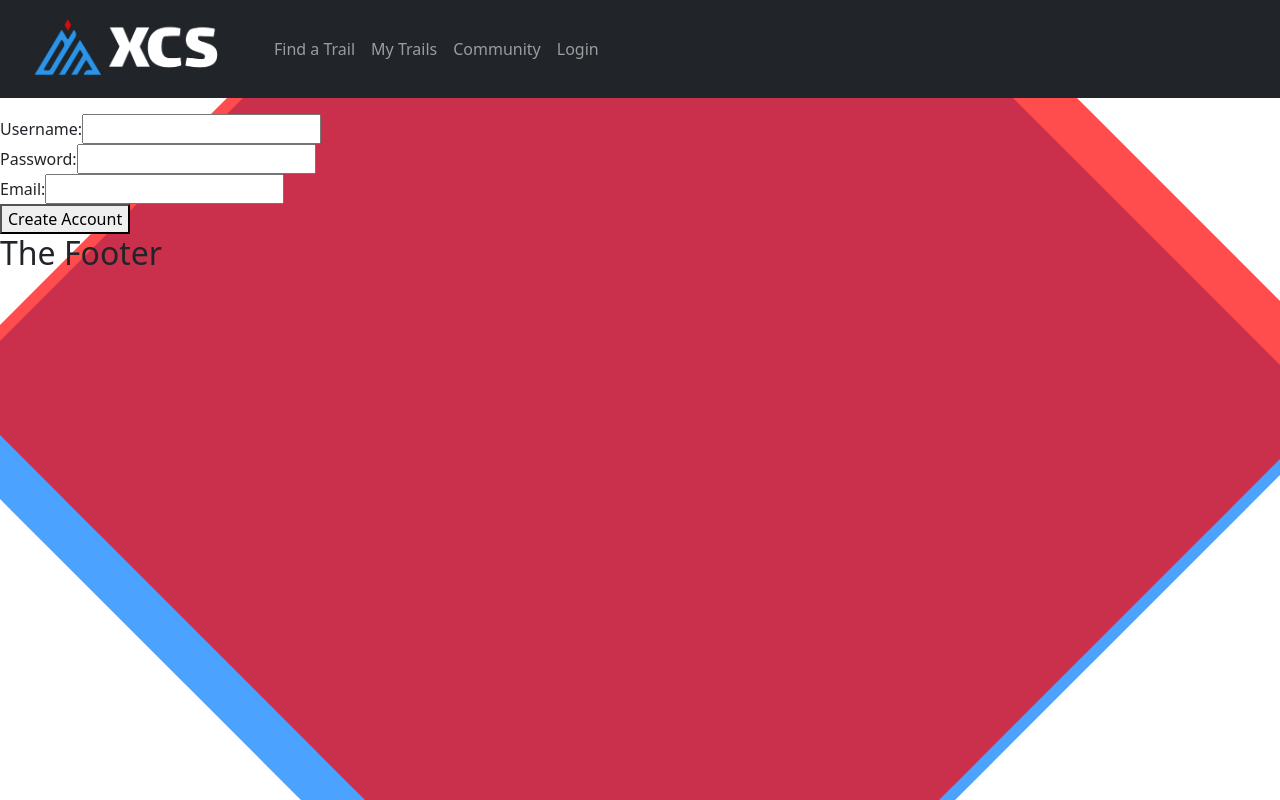
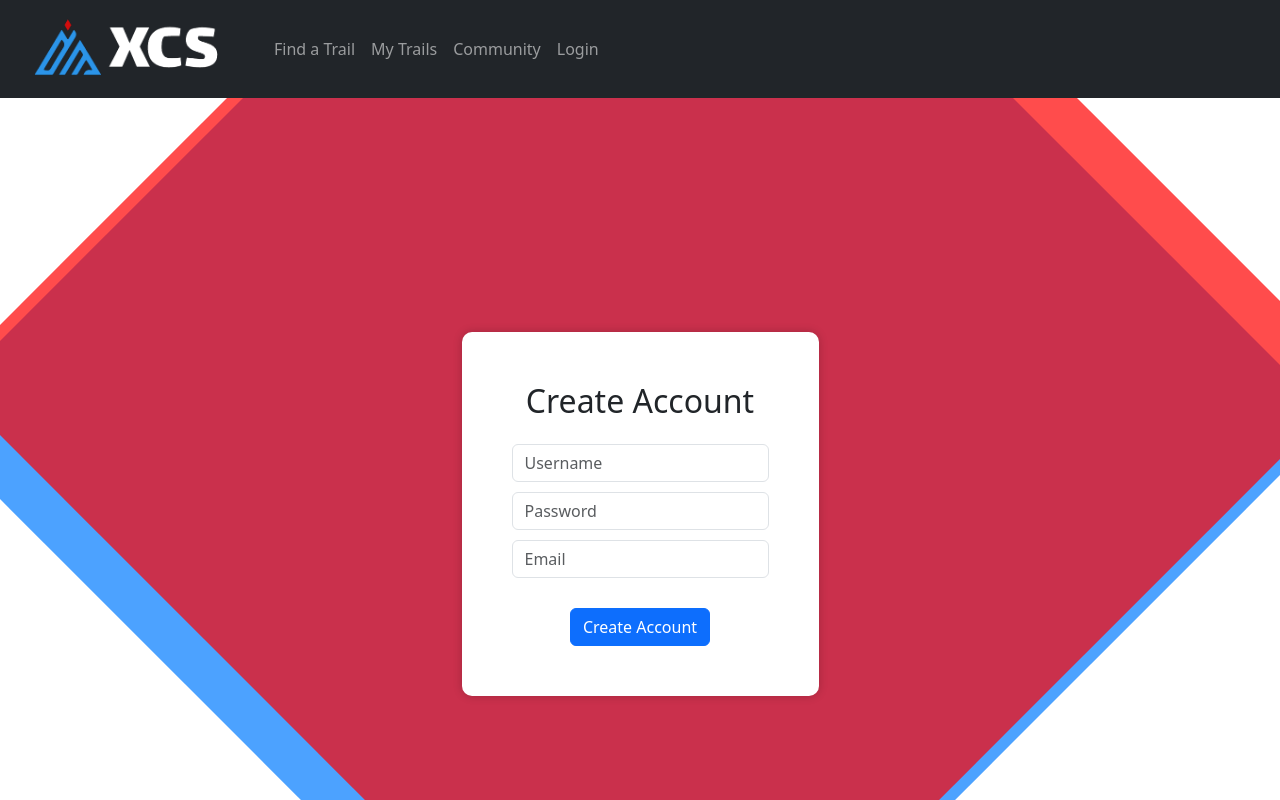
Before and after one commit to kmaule15/xcski-frontend, a React (Create React App) app: page /signup in a window 1280 px wide. Shown: the top 800 px of the page. Built offline with nearby package versions, Linux system fonts and the light colour scheme.

Commit message:
finally remembered to do css

```diff
--- a/src/components/Login/CreateAccount.tsx
+++ b/src/components/Login/CreateAccount.tsx
@@ -1,4 +1,5 @@
 import React, { useState } from 'react';
+import { Container, Form, Button } from 'react-bootstrap'; // Add this line
 import "./createAccount.css"
 import './BackgroundSquares.css';
 
@@ -41,42 +42,49 @@ const CreateAccount = () => {
     };
 
     return (
-        <form onSubmit={handleSubmit}>
-            <label>
-                Username:
-                <input
+        <Container className="vh-100 d-flex justify-content-center align-items-center">
+            <div className="sign-in-box">
+                <div className="text-center mb-4">
+                    <h2>Create Account</h2>
+                </div>
+                <Form onSubmit={handleSubmit} className="mt-4">
+                    <Form.Group controlId="formBasicUsername">
+                        <Form.Control
                             type="text"
                             value={username}
                             onChange={(event) => setUsername(event.target.value)}
+                            placeholder="Username"
+                            style={{ maxWidth: '300px' }}
                         />
-            </label>
+                    </Form.Group>
 
-            <br />
-
-            <label>
-                Password:
-                <input
+                    <Form.Group controlId="formBasicPassword">
+                        <Form.Control
                             type="password"
                             value={password}
                             onChange={(event) => setPassword(event.target.value)}
+                            placeholder="Password"
+                            style={{ maxWidth: '300px' }}
                         />
-            </label>
+                    </Form.Group>
 
-            <br />
-
-            <label>
-                Email:
-                <input
+                    <Form.Group controlId="formBasicEmail">
+                        <Form.Control
                             type="email"
                             value={email}
                             onChange={(event) => SetEmail(event.target.value)}
+                            placeholder="Email"
+                            style={{ maxWidth: '300px' }}
                         />
-            </label>
+                    </Form.Group>
 
-            <br />
-            <button type="submit">Create Account</button>
+                    <Button variant="primary" type="submit">
+                        Create Account
+                    </Button>
+                </Form>
+            </div>
             <div className="squares-background"></div>
-        </form>
+        </Container>
     );
 }
 
--- a/src/components/Login/createAccount.css
+++ b/src/components/Login/createAccount.css
@@ -0,0 +1,23 @@
+.sign-in-box {
+    background-color: #fff;
+    padding: 50px;
+    border-radius: 10px;
+    box-shadow: 0px 0px 10px rgba(0, 0, 0, 0.2);
+    text-align: center;
+    margin: 50px;
+  }
+
+  /* Add margin to the form elements */
+  .form-group {
+    margin-bottom: 20px;
+  }
+
+  /* Add margin to the Create Account button */
+  .btn-primary {
+    margin-top: 20px;
+  }
+
+  /* Add margin to the input fields */
+  .form-control {
+    margin-bottom: 10px;
+  }
```
Lines whose indentation alone changed are shown as unchanged.
